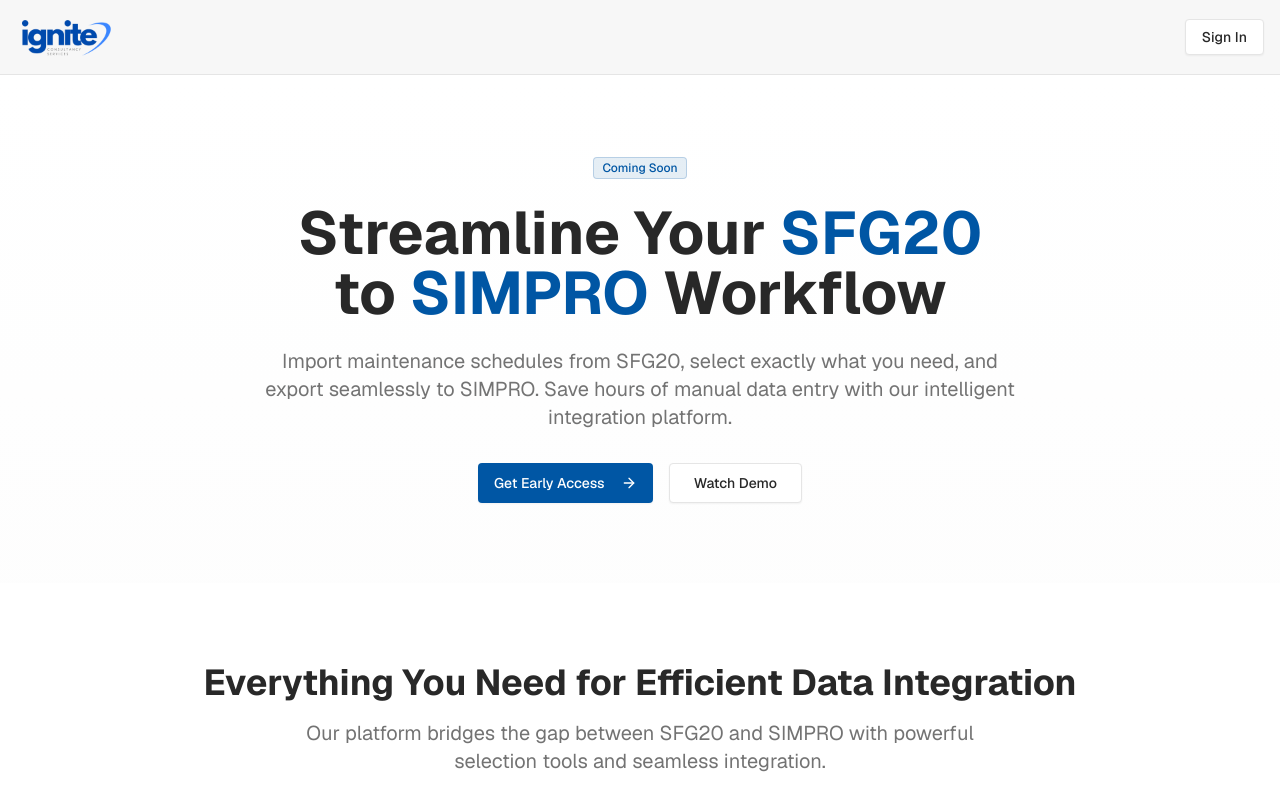
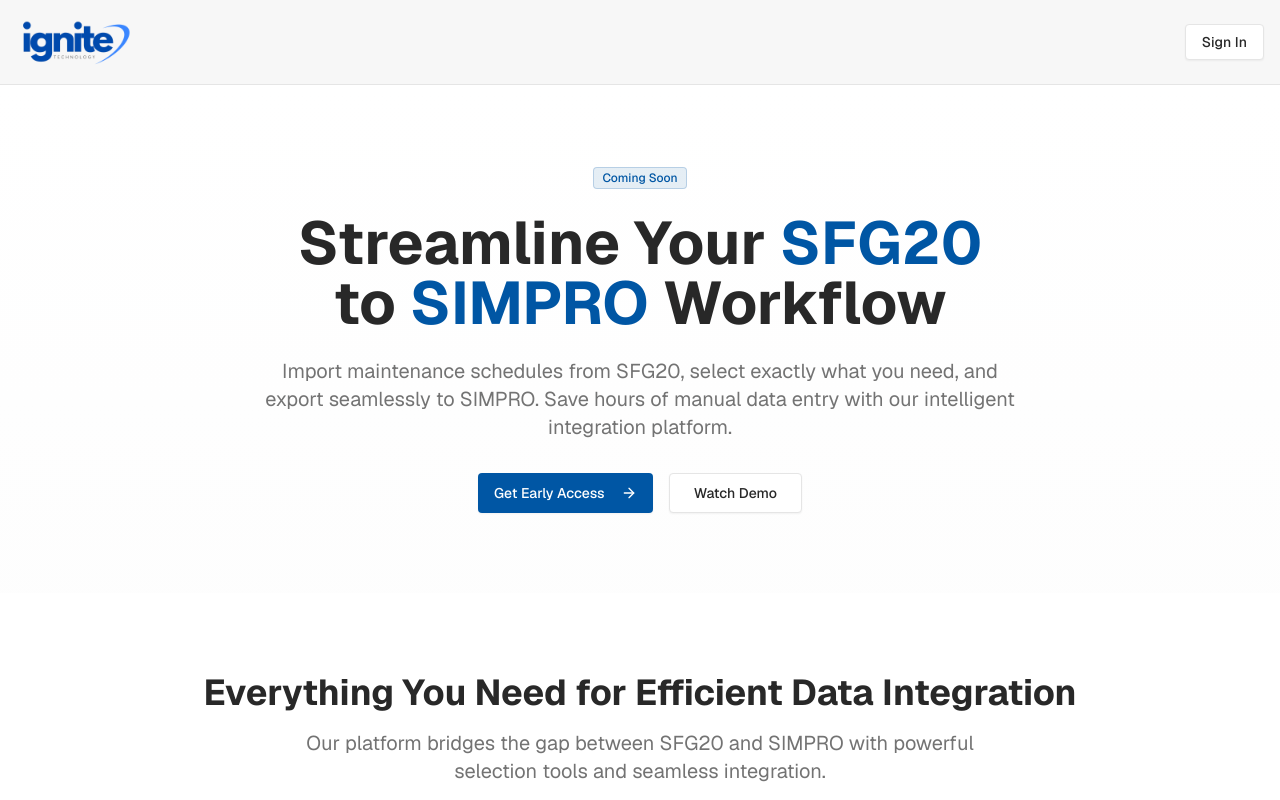
Before and after one commit to abrahamayegba/sfg20-frontend, a Next.js app: page / in a window 1280 px wide. Shown: the top 800 px of the page. Built offline with nearby package versions, Linux system fonts and the light colour scheme.

Commit message:
changed logo

```diff
--- a/components/auth/login-form.tsx
+++ b/components/auth/login-form.tsx
@@ -57,12 +57,19 @@ export function LoginForm({ onSuccess, onToggleMode }: LoginFormProps) {
     <Card className="w-full max-w-md mx-auto">
       <CardHeader className="text-center">
         <div className="flex items-center justify-center gap-3">
-          <Image
+          {/* <Image
             src="/ignite-logo.png"
             alt="Ignite Consultancy Services"
             width={180}
             height={60}
             className="h-[50px] w-auto"
+          /> */}
+          <Image
+            src="/ignite-logo2.png"
+            alt="Ignite Consultancy Services"
+            width={200}
+            height={80}
+            className="h-[60px] w-auto"
           />
         </div>
         <CardTitle className="text-2xl font-bold">
--- a/components/landing/footer.tsx
+++ b/components/landing/footer.tsx
@@ -7,16 +7,23 @@ const Footer = () => {
       <div className="container mx-auto px-4">
         <div className="flex flex-col md:flex-row items-center justify-between">
           <div className="flex items-center gap-3 mb-4 md:mb-0">
-            <Image
+            {/* <Image
               src="/ignite-logo.png"
               alt="Ignite Consultancy Services"
               width={150}
               height={50}
               className="h-[50px] w-auto"
+            /> */}
+            <Image
+              src="/ignite-logo2.png"
+              alt="Ignite Consultancy Services"
+              width={200}
+              height={80}
+              className="h-[60px] w-auto"
             />
           </div>
           <p className="text-sm text-muted-foreground">
-            © 2025 Ignite Consultancy Services. All rights reserved.
+            © 2025 Ignite Technology. All rights reserved.
           </p>
         </div>
       </div>
--- a/components/landing/header.tsx
+++ b/components/landing/header.tsx
@@ -9,11 +9,11 @@ const Header = () => {
       <div className="container mx-auto px-4 py-3 flex items-center justify-between ">
         <div className="flex items-center gap-3">
           <Image
-            src="/ignite-logo.png"
+            src="/ignite-logo2.png"
             alt="Ignite Consultancy Services"
-            width={180}
-            height={60}
-            className="h-[50px] w-auto"
+            width={200}
+            height={80}
+            className="h-[60px] w-auto"
           />
         </div>
         <Link href="/?app=true">
--- a/components/loading/loading.tsx
+++ b/components/loading/loading.tsx
@@ -1,3 +1,5 @@
+import Image from "next/image";
+
 interface LoadingScreenProps {
   message?: string;
   fullScreen?: boolean;
@@ -14,17 +16,24 @@ export default function LoadingScreen({
   return (
     <div className={containerClasses}>
       <div className="text-center">
-        <div className="mb-6">
-          <img
+        <div className="mb-4">
+          {/* <img
             src="/ignite-logo.png"
             height={40}
             width={160}
             alt="Virtual Water Services"
             className="mx-auto mb-4"
+          /> */}
+          <Image
+            src="/ignite-logo2.png"
+            alt="Ignite Consultancy Services"
+            width={200}
+            height={80}
+            className="h-[80px] w-auto mx-auto mb-3"
           />
           <div className="flex items-center justify-center space-x-2">
             <span className="text-xl font-semibold text-gray-900">
-              Ignite Consultancy Services
+              Ignite Technology
             </span>
           </div>
         </div>
--- a/components/navigation/main-navigation.tsx
+++ b/components/navigation/main-navigation.tsx
@@ -154,12 +154,19 @@ export function MainNavigation({
         <div className="container mx-auto px-4 py-4 flex items-center justify-between">
           <div>
             <div className="flex items-center gap-3">
-              <Image
+              {/* <Image
                 src="/ignite-logo.png"
                 alt="Ignite Consultancy Services"
                 width={180}
                 height={60}
                 className="h-[50px] w-auto"
+              /> */}
+              <Image
+                src="/ignite-logo2.png"
+                alt="Ignite Consultancy Services"
+                width={200}
+                height={80}
+                className="h-[60px] w-auto"
               />
             </div>
             <p className="text-sm text-muted-foreground">
```
Also changed, not shown: public/ignite-logo2.png (added).
